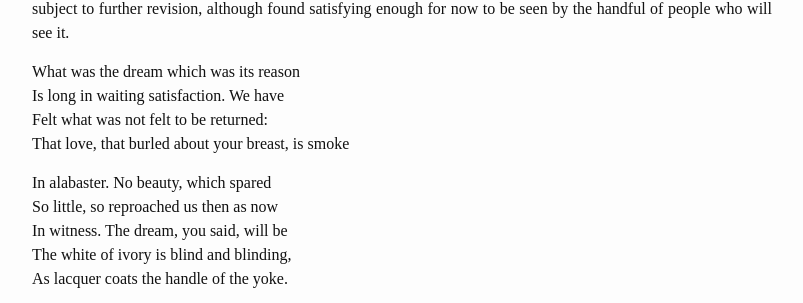
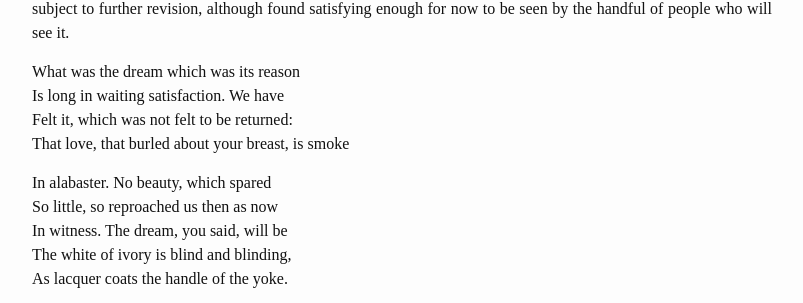
Before and after one commit to TheatrumMundi/TheatrumMundi, a Jekyll site: the page built from _posts/2025-01-03-composition-vi.markdown, in a window 1280 px wide. Shown: the part 285-588 px from the top of the page, without its empty margins (238-1041 px from the left). Built offline with Jekyll 4.4.1, drawn with Linux system fonts in a browser that asks for light colours; some web fonts are replaced.

Commit message:
Update 2025-01-03-composition-vi.markdown

```diff
--- a/_posts/2025-01-03-composition-vi.markdown
+++ b/_posts/2025-01-03-composition-vi.markdown
@@ -9,7 +9,7 @@ I have attempted on and off for several years to make this composition work, and
 
 What was the dream which was its reason <br>
 Is long in waiting satisfaction. We have <br>
-Felt what was not felt to be returned: <br>
+Felt it, which was not felt to be returned: <br>
 That love, that burled about your breast, is smoke <br>
 
 In alabaster. No beauty, which spared <br>
```
